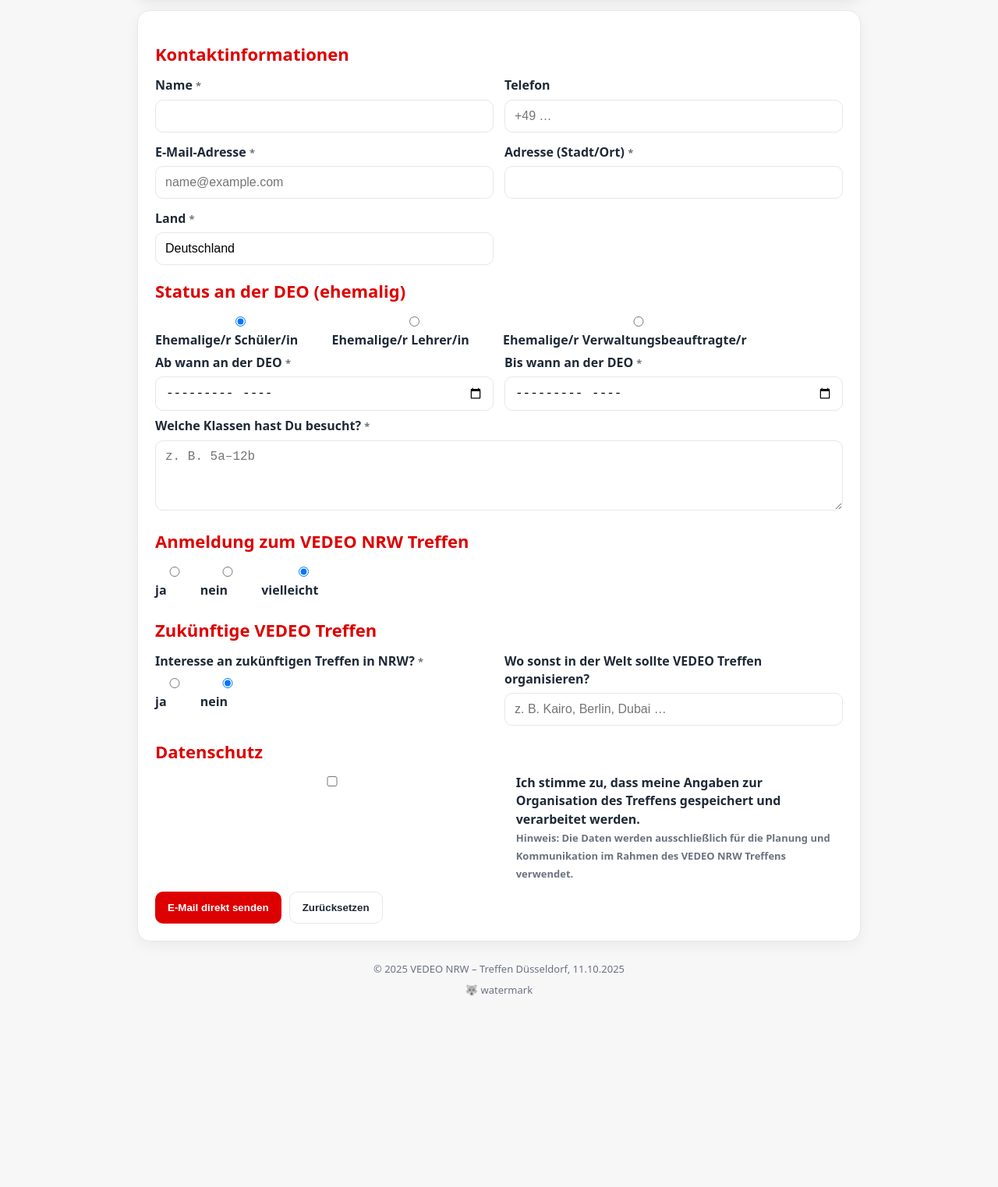
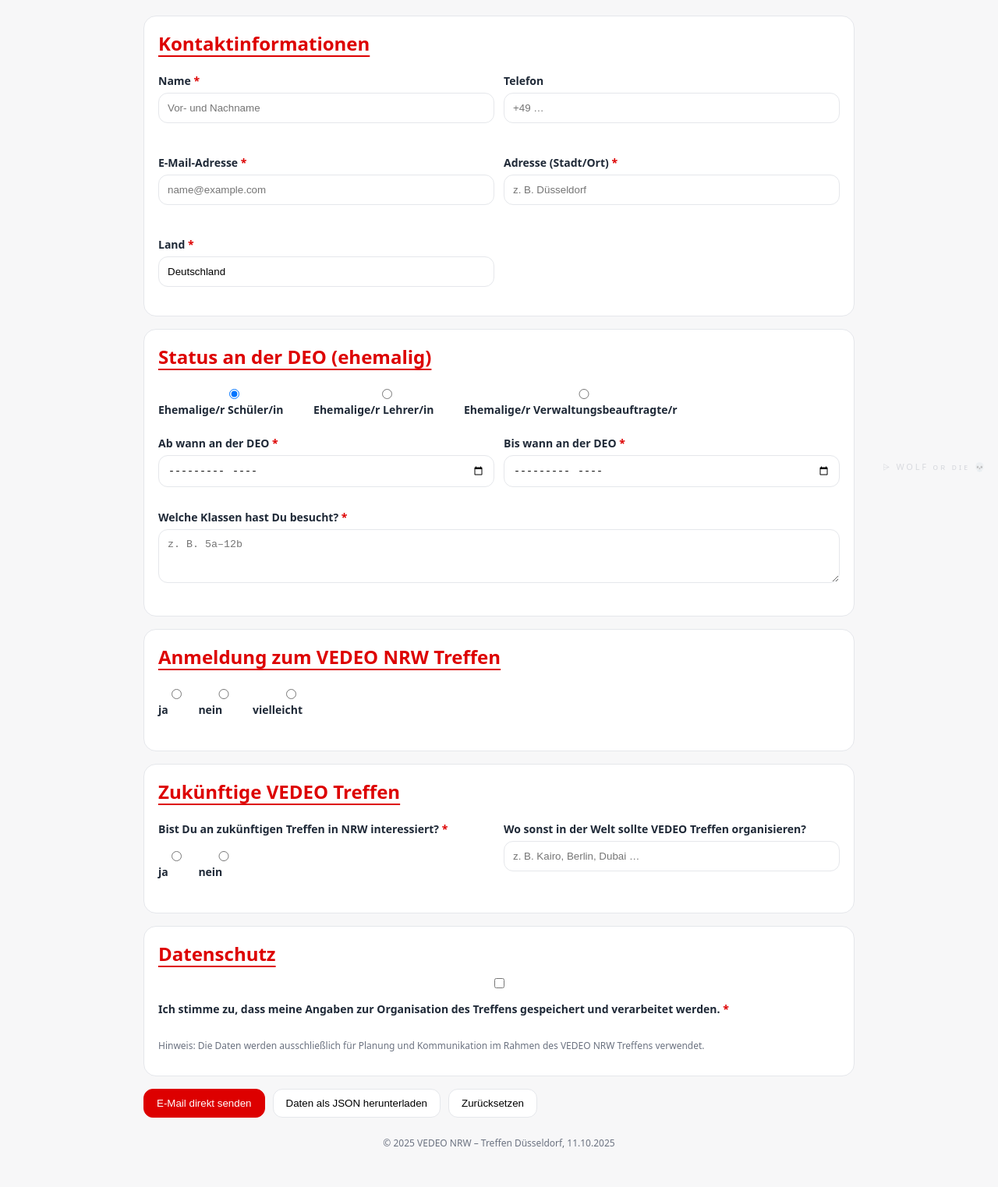
Before and after one commit to Jjbase/vedeo_nrw, a plain HTML site: page index.html in a window 1280 px wide. Shown: the part 184-1707 px from the top of the page at 78% size. Before the commit the page ends 1488 px from the top, so only its background shows below. Drawn offline with Linux system fonts and the light colour scheme.

Commit message:
Update index.html

```diff
--- a/index.html
+++ b/index.html
@@ -1,275 +1,338 @@
-<!DOCTYPE html>
+<!doctype html>
 <html lang="de">
 <head>
   <meta charset="utf-8" />
   <meta name="viewport" content="width=device-width, initial-scale=1" />
   <title>VEDEO NRW – Anmeldung (11.10.2025 Düsseldorf)</title>
-  <meta name="description" content="Anmeldung für das VEDEO NRW Treffen am 11. Oktober 2025 in Düsseldorf.">
+  <meta name="description" content="Landing Page für die Anmeldung zum VEDEO NRW Treffen am 11. Oktober 2025 in Düsseldorf." />
 
   <style>
     :root{
-      --flag-black:#000;
-      --flag-red:#dd0000;
-      --flag-gold:#ffce00;
-      --bg:#f7f7f8;
-      --text:#1f2937;
-      --muted:#6b7280;
-      --card:#fff;
-      --border:#e5e7eb;
+      --flag-black:#000; --flag-red:#dd0000; --flag-gold:#ffce00;
+      --bg:#f7f7f8; --text:#1f2937; --muted:#6b7280; --card:#fff; --border:#e5e7eb;
+      --primary:#0f766e; --primary-700:#0b5f59; --danger:#dc2626;
     }
     *{box-sizing:border-box}
-    html,body{margin:0}
-    body{
-      background:var(--bg);
-      color:var(--text);
-      font:16px/1.45 system-ui,Segoe UI,Roboto,Arial,sans-serif;
+    html,body{margin:0;background:var(--bg);color:var(--text);
+      font-family:system-ui,Segoe UI,Roboto,Arial,sans-serif}
+    .container{max-width:960px;margin:0 auto;padding:24px}
+    header.hero{border-radius:18px;overflow:hidden;margin:24px 0;
+      background:linear-gradient(90deg,var(--flag-black) 0 33%, var(--flag-red) 33% 66%, var(--flag-gold) 66% 100%)}
+    header .inner{background:rgba(255,255,255,.94);padding:28px 24px}
+    h1{margin:0 0 8px 0;font-size:clamp(24px,4vw,34px);font-weight:800}
+    .subtitle{color:var(--muted);margin:0}
+
+    .card{background:var(--card);border:1px solid var(--border);border-radius:16px;padding:18px;margin:16px 0}
+    .section{color:var(--flag-red);text-decoration:underline;text-underline-offset:6px;text-decoration-thickness:2px;margin:0 0 12px 0}
+    label{display:block;font-size:14px;font-weight:600;margin:10px 0 6px}
+    input,select,textarea{
+      width:100%;padding:11px;border:1px solid var(--border);border-radius:12px;background:#fff}
+    input:focus,textarea:focus,select:focus{border-color:var(--flag-red);outline:none;box-shadow:0 0 0 2px #ffce0033}
+    .row{display:grid;gap:12px}
+    @media (min-width:768px){ .row{grid-template-columns:1fr 1fr} }
+
+    .radio{display:flex;gap:14px;flex-wrap:wrap}
+    .note{font-size:12px;color:#9b1c1c;margin-top:4px;min-height:1.25em}
+
+    .btn{appearance:none;border:1px solid var(--border);background:#fff;padding:10px 16px;border-radius:12px;cursor:pointer}
+    .btn:hover{background:#fafafa}
+    .btn.primary{background:var(--flag-red);color:#fff;border-color:var(--flag-red)}
+    .btn.primary:hover{filter:brightness(.96)}
+    .muted{font-size:12px;color:var(--muted)}
+    .success{background:#ecfdf5;border:1px solid #065f46;padding:12px;border-radius:10px;margin:16px 0;color:#065f46}
+
+    footer{margin:24px 0;color:var(--muted);text-align:center;font-size:12px}
+
+    /* dezentes Wasserzeichen unten rechts */
+    body::after{
+      content:"⩥ WOLF ᴏʀ ᴅɪᴇ 💀";
+      position:fixed; right:14px; bottom:10px;
+      font-size:11px; letter-spacing:.25em; color:#9ca3af55; user-select:none; pointer-events:none
     }
-    .wrap{
-      max-width:960px;
-      margin:24px auto;
-      padding:0 16px;
-    }
-    header.hero{
-      color:#fff;
-      padding:26px 22px;
-      border-radius:16px;
-      background:linear-gradient(90deg,var(--flag-black) 0 33%,var(--flag-red) 33% 66%,var(--flag-gold) 66% 100%);
-      box-shadow:0 6px 18px rgba(0,0,0,.08);
-    }
-    .card{
-      background:var(--card);
-      border:1px solid var(--border);
-      border-radius:16px;
-      padding:22px;
-      box-shadow:0 6px 18px rgba(0,0,0,.05);
-    }
-    h1{margin:.2rem 0 0;font-size:clamp(26px,4vw,38px);font-weight:800}
-    .subtitle{margin-top:6px;color:#fff;opacity:.95}
-    h2{
-      color:var(--flag-red);
-      margin: 18px 0 12px;
-      font-size:clamp(18px,2.6vw,22px);
-    }
-    .grid{
-      display:grid;
-      gap:14px;
-      grid-template-columns:1fr;
-    }
-    @media(min-width:760px){
-      .grid-2{grid-template-columns:repeat(2,1fr)}
-    }
-    label{display:block;font-weight:600;margin-bottom:6px}
-    input,select,textarea{
-      width:100%;
-      background: #fff;
-      border:1px solid var(--border);
-      border-radius:10px;
-      padding:11px 12px;
-      font-size:16px;
-    }
-    textarea{min-height:90px;resize:vertical}
-    input:focus,select:focus,textarea:focus{
-      border-color:var(--flag-red);
-      outline:0;
-      box-shadow:0 0 0 3px #dd000022;
-    }
-    .note{font-size:13px;color:var(--muted)}
-    .row{display:grid;gap:12px}
-    .radio{display:flex;gap:18px;flex-wrap:wrap}
-    .actions{display:flex;gap:10px;flex-wrap:wrap;margin-top:12px}
-    .btn{
-      background:var(--flag-red);
-      color:#fff;border:0;border-radius:10px;
-      padding:12px 16px;font-weight:700;cursor:pointer
-    }
-    .btn.secondary{background:#fff;color:var(--text);border:1px solid var(--border)}
-    .ok{display:none;margin-top:10px;border:1px solid #c6f6d5;background:#f0fff4;color:#22543d;border-radius:10px;padding:10px}
-    .error{display:none;margin-top:10px;border:1px solid #fed7d7;background:#fff5f5;color:#742a2a;border-radius:10px;padding:10px}
-    footer{margin:26px 0 18px;text-align:center;color:var(--muted);font-size:13px}
-    .watermark{margin-top:8px;color:var(--muted);font-size:13px}
-    .hide{display:none !important;}
   </style>
 </head>
-
 <body>
-  <div class="wrap">
-    <header class="hero card">
+  <div class="container">
+    <header class="hero">
+      <div class="inner">
         <h1>VEDEO NRW – Anmeldung</h1>
-      <p class="subtitle">Einladung zum VEDEO NRW Treffen am <b>Samstag, 11. Oktober 2025</b> in <b>Düsseldorf</b>.</p>
+        <p class="subtitle">
+          Einladung zum VEDEO NRW Treffen am <b>Samstag, 11. Oktober 2025</b> in <b>Düsseldorf</b>.
+        </p>
+      </div>
     </header>
 
-    <!-- FORMULAR (Netlify) -->
-    <section class="card" style="margin-top:16px">
-      <form
-        name="vedeo-nrw"
-        method="POST"
-        data-netlify="true"
-        netlify-honeypot="bot-field"
-        id="form"
-      >
-        <!-- Netlify benötigt diese Hidden Inputs -->
-        <input type="hidden" name="form-name" value="vedeo-nrw">
-        <p class="hide">
-          <label>Bitte leer lassen <input name="bot-field"></label>
+    <!-- Erfolgshinweis bei Redirect /?success=1 -->
+    <div id="ok" class="success" style="display:none">
+      <b>Danke!</b> Deine Angaben wurden übermittelt und erscheinen im Netlify-Formularbereich.
+    </div>
+
+    <!--
+      NETLIFY FORMS
+      - name="anmeldung" ist der Formularname, unter dem Submissions im Netlify-Dashboard auftauchen
+      - data-netlify="true" aktiviert das Parsen
+      - netlify-honeypot="bot-field" ist eine Spam-Falle
+      - verstecktes input form-name muss den gleichen Namen wie das Formular tragen
+      - action="/?success=1" leitet nach erfolgreicher Sub­mission auf dieselbe Seite mit Erfolgshinweis
+    -->
+    <form id="form" name="anmeldung" method="POST"
+          data-netlify="true" netlify-honeypot="bot-field"
+          action="/?success=1" novalidate>
+      <input type="hidden" name="form-name" value="anmeldung" />
+      <p style="display:none">
+        <label>Bitte frei lassen: <input name="bot-field" /></label>
       </p>
 
-        <!-- 1. Kontaktinformationen -->
-        <h2>Kontaktinformationen</h2>
-        <div class="grid grid-2">
+      <!-- Kontakt -->
+      <div class="card">
+        <h2 class="section">Kontaktinformationen</h2>
+        <div class="row">
           <div>
-            <label for="name">Name <span class="note">*</span></label>
-            <input id="name" name="name" required />
+            <label for="name">Name <span style="color:var(--flag-red)">*</span></label>
+            <input id="name" name="name" required placeholder="Vor- und Nachname" />
+            <div class="note" data-err="name"></div>
           </div>
           <div>
             <label for="phone">Telefon</label>
             <input id="phone" name="phone" placeholder="+49 …" />
           </div>
           <div>
-            <label for="email">E-Mail-Adresse <span class="note">*</span></label>
-            <input id="email" type="email" name="email" placeholder="name@example.com" required />
+            <label for="email">E-Mail-Adresse <span style="color:var(--flag-red)">*</span></label>
+            <input id="email" name="email" type="email" required placeholder="name@example.com" />
+            <div class="note" data-err="email"></div>
           </div>
           <div>
-            <label for="city">Adresse (Stadt/Ort) <span class="note">*</span></label>
-            <input id="city" name="city" required />
+            <label for="city">Adresse (Stadt/Ort) <span style="color:var(--flag-red)">*</span></label>
+            <input id="city" name="city" required placeholder="z. B. Düsseldorf" />
+            <div class="note" data-err="city"></div>
           </div>
           <div>
-            <label for="country">Land <span class="note">*</span></label>
-            <input id="country" name="country" value="Deutschland" required />
+            <label for="country">Land <span style="color:var(--flag-red)">*</span></label>
+            <input id="country" name="country" required value="Deutschland" />
+            <div class="note" data-err="country"></div>
+          </div>
         </div>
       </div>
 
-        <!-- 2. Status an der DEO -->
-        <h2>Status an der DEO (ehemalig)</h2>
-        <div class="radio">
-          <label><input type="radio" name="role" value="schueler" checked> Ehemalige/r Schüler/in</label>
-          <label><input type="radio" name="role" value="lehrer"> Ehemalige/r Lehrer/in</label>
-          <label><input type="radio" name="role" value="verwaltung"> Ehemalige/r Verwaltungsbeauftragte/r</label>
+      <!-- Status an der DEO -->
+      <div class="card">
+        <h2 class="section">Status an der DEO (ehemalig)</h2>
+
+        <div class="radio" role="radiogroup" aria-labelledby="role-label" style="margin-top:4px">
+          <span id="role-label" class="muted" style="position:absolute;left:-9999px">Status auswählen</span>
+          <label><input type="radio" name="role" value="schueler" checked /> Ehemalige/r Schüler/in</label>
+          <label><input type="radio" name="role" value="lehrer" /> Ehemalige/r Lehrer/in</label>
+          <label><input type="radio" name="role" value="verwaltung" /> Ehemalige/r Verwaltungsbeauftragte/r</label>
         </div>
 
-        <div class="grid grid-2">
+        <div class="row" style="margin-top:8px">
           <div>
-            <label for="deo_from">Ab wann an der DEO <span class="note">*</span></label>
+            <label for="deo_from">Ab wann an der DEO <span style="color:var(--flag-red)">*</span></label>
             <input id="deo_from" name="deo_from" type="month" required />
+            <div class="note" data-err="deo_from"></div>
           </div>
           <div>
-            <label for="deo_to">Bis wann an der DEO <span class="note">*</span></label>
+            <label for="deo_to">Bis wann an der DEO <span style="color:var(--flag-red)">*</span></label>
             <input id="deo_to" name="deo_to" type="month" required />
+            <div class="note" data-err="deo_to"></div>
           </div>
         </div>
 
-        <!-- rollenspezifische Felder -->
-        <div id="role-extra" style="margin-top:8px">
-          <!-- wird via JS ersetzt -->
-          <label for="classes">Welche Klassen hast Du besucht? <span class="note">*</span></label>
-          <textarea id="classes" name="classes_attended" rows="3" placeholder="z. B. 5a–12b"></textarea>
+        <!-- rollenspezifisch -->
+        <div id="role-extra" style="margin-top:8px"></div>
       </div>
 
-        <!-- 3. Anmeldung -->
-        <h2>Anmeldung zum VEDEO NRW Treffen</h2>
+      <!-- Anmeldung -->
+      <div class="card">
+        <h2 class="section">Anmeldung zum VEDEO NRW Treffen</h2>
+
         <div class="radio">
-          <label><input type="radio" name="attending" value="ja"> ja</label>
-          <label><input type="radio" name="attending" value="nein"> nein</label>
-          <label><input type="radio" name="attending" value="vielleicht" checked> vielleicht</label>
+          <label><input type="radio" name="attending" value="ja" /> ja</label>
+          <label><input type="radio" name="attending" value="nein" /> nein</label>
+          <label><input type="radio" name="attending" value="vielleicht" /> vielleicht</label>
+        </div>
+        <div class="note" data-err="attending"></div>
+
+        <div id="companions-wrap" style="display:none;margin-top:10px">
+          <label for="companions">Wer kommt noch mit (Anzahl der Begleiter)?</label>
+          <input id="companions" name="companions" type="number" min="0" value="0" style="max-width:180px" />
+          <div class="note" data-err="companions"></div>
+        </div>
       </div>
 
-        <div id="companions-wrap" class="hide">
-          <label for="companions">Wer kommt noch mit (Anzahl der Begleiter)?</label>
-          <input id="companions" name="companions" type="number" min="0" value="0" style="max-width:180px" />
+      <!-- Zukunft -->
+      <div class="card">
+        <h2 class="section">Zukünftige VEDEO Treffen</h2>
+        <div class="row">
+          <div>
+            <label>Bist Du an zukünftigen Treffen in NRW interessiert? <span style="color:var(--flag-red)">*</span></label>
+            <div class="radio">
+              <label><input type="radio" name="future_interest" value="ja" /> ja</label>
+              <label><input type="radio" name="future_interest" value="nein" /> nein</label>
             </div>
-
-        <!-- 4. Zukunft -->
-        <h2>Zukünftige VEDEO Treffen</h2>
-        <div class="grid grid-2">
-          <div>
-            <label>Interesse an zukünftigen Treffen in NRW? <span class="note">*</span></label>
-            <div class="radio">
-              <label><input type="radio" name="future_interest" value="ja"> ja</label>
-              <label><input type="radio" name="future_interest" value="nein" checked> nein</label>
-            </div>
+            <div class="note" data-err="future_interest"></div>
           </div>
           <div>
             <label for="future_locations">Wo sonst in der Welt sollte VEDEO Treffen organisieren?</label>
             <input id="future_locations" name="future_locations" placeholder="z. B. Kairo, Berlin, Dubai …" />
           </div>
         </div>
-
-        <!-- 5. Datenschutz -->
-        <h2>Datenschutz</h2>
-        <label style="display:flex; gap:10px; align-items:flex-start;">
-          <input id="consent" name="consent" type="checkbox" required>
-          <span>
-            Ich stimme zu, dass meine Angaben zur Organisation des Treffens gespeichert und verarbeitet werden.
-            <span class="note"><br>Hinweis: Die Daten werden ausschließlich für die Planung und Kommunikation im Rahmen des VEDEO NRW Treffens verwendet.</span>
-          </span>
-        </label>
-
-        <!-- Buttons -->
-        <div class="actions">
-          <button class="btn" type="submit">E-Mail direkt senden</button>
-          <button class="btn secondary" type="reset">Zurücksetzen</button>
       </div>
 
-        <div id="ok" class="ok">Danke! Deine Angaben wurden gesendet.</div>
-        <div id="err" class="error">Leider gab es beim Senden ein Problem.</div>
+      <!-- Datenschutz -->
+      <div class="card">
+        <h2 class="section">Datenschutz</h2>
+        <label class="radio" style="align-items:flex-start">
+          <input id="consent" name="consent" type="checkbox" required />
+          <span>Ich stimme zu, dass meine Angaben zur Organisation des Treffens gespeichert und verarbeitet werden.
+            <span style="color:var(--flag-red)">*</span></span>
+        </label>
+        <div class="note" data-err="consent"></div>
+        <p class="muted" style="margin-top:8px">
+          Hinweis: Die Daten werden ausschließlich für Planung und Kommunikation im Rahmen des VEDEO NRW Treffens verwendet.
+        </p>
+      </div>
+
+      <div style="display:flex;gap:10px;flex-wrap:wrap">
+        <button type="submit" class="btn primary">E-Mail direkt senden</button>
+        <button type="button" id="btnJson" class="btn">Daten als JSON herunterladen</button>
+        <button type="reset" class="btn">Zurücksetzen</button>
+      </div>
     </form>
-    </section>
 
-    <footer>
-      <div>© <span id="y"></span> VEDEO NRW – Treffen Düsseldorf, 11.10.2025</div>
-      <div class="watermark">🐺 watermark</div>
-    </footer>
+    <footer>© <span id="y"></span> VEDEO NRW – Treffen Düsseldorf, 11.10.2025</footer>
   </div>
 
   <script>
-    // kleine Hilfe-Funktion
-    const $  = (sel) => document.querySelector(sel);
+    // Erfolgshinweis (bei Redirect /?success=1)
+    (function () {
+      const p = new URLSearchParams(location.search);
+      if (p.get("success") === "1") document.getElementById("ok").style.display = "block";
+      document.getElementById("y").textContent = new Date().getFullYear();
+    })();
 
-    // Jahr in Footer
-    $('#y').textContent = new Date().getFullYear();
+    const $ = (sel) => document.querySelector(sel);
+    const $$ = (sel) => document.querySelectorAll(sel);
+    const err = (k, msg) => { const el = document.querySelector(`[data-err="${k}"]`); if (el) el.textContent = msg || ""; };
 
-    // Rollenspezifische Felder dynamisch rendern
+    // rollenspezifische Felder
     function renderRoleExtra(){
       const role = document.querySelector('input[name="role"]:checked').value;
-      const wrap = $('#role-extra');
-
-      if(role === 'schueler'){
+      const wrap = $("#role-extra");
+      if(role === "schueler"){
         wrap.innerHTML = `
-          <label for="classes">Welche Klassen hast Du besucht? <span class="note">*</span></label>
+          <label for="classes">Welche Klassen hast Du besucht? <span style="color:var(--flag-red)">*</span></label>
           <textarea id="classes" name="classes_attended" rows="3" placeholder="z. B. 5a–12b" required></textarea>
-        `;
-      } else if(role === 'lehrer'){
+          <div class="note" data-err="classes"></div>`;
+      } else if(role === "lehrer"){
         wrap.innerHTML = `
-          <label for="subjects">Welche Fächer & Klassen hast Du gelehrt? <span class="note">*</span></label>
+          <label for="subjects">Welche Fächer & Klassen hast Du gelehrt? <span style="color:var(--flag-red)">*</span></label>
           <textarea id="subjects" name="subjects_taught" rows="3" placeholder="z. B. Mathe (5–9), Physik (10–12)" required></textarea>
-        `;
+          <div class="note" data-err="subjects"></div>`;
       } else {
         wrap.innerHTML = `
-          <label for="dept">In welcher Abteilung hast Du gearbeitet? <span class="note">*</span></label>
-          <input id="dept" name="dept" placeholder="z. B. Sekretariat, Verwaltung, Technik" required/>
-        `;
+          <label for="dept">In welcher Abteilung hast Du gearbeitet? <span style="color:var(--flag-red)">*</span></label>
+          <input id="dept" name="dept" placeholder="z. B. Sekretariat, Verwaltung, Technik" required />
+          <div class="note" data-err="dept"></div>`;
       }
     }
-    document.querySelectorAll('input[name="role"]').forEach(r =>
-      r.addEventListener('change', renderRoleExtra)
-    );
-    renderRoleExtra(); // initial
+    $$('.radio input[name="role"]').forEach(r => r.addEventListener('change', renderRoleExtra));
+    renderRoleExtra();
 
-    // Begleiter nur zeigen wenn "ja"
+    // Begleiterfeld nur bei "ja"
     function toggleCompanions(){
-      const v = document.querySelector('input[name="attending"]:checked')?.value || '';
-      $('#companions-wrap').classList.toggle('hide', v !== 'ja');
+      const v = document.querySelector('input[name="attending"]:checked')?.value || "";
+      $("#companions-wrap").style.display = (v === "ja") ? "block" : "none";
     }
-    document.querySelectorAll('input[name="attending"]').forEach(r =>
-      r.addEventListener('change', toggleCompanions)
-    );
+    $$('input[name="attending"]').forEach(r => r.addEventListener('change', toggleCompanions));
     toggleCompanions();
 
-    // Optional: nach Absenden Erfolg/Fehler Meldung anzeigen (progressive enhancement)
-    $('#form').addEventListener('submit', function(){
-      // Netlify steuert das Redirecting; wir zeigen kurz eine Meldung,
-      // falls die Seite im selben Kontext bleibt
-      $('#ok').style.display = 'block';
-      setTimeout(()=>{ $('#ok').style.display = 'none'; }, 4000);
+    // Validierung (leicht & verständlich, ergänzt HTML5-Checks)
+    function validate(){
+      let ok = true;
+
+      const name = $('#name').value.trim();
+      const email = $('#email').value.trim();
+      const city = $('#city').value.trim();
+      const country = $('#country').value.trim();
+      const from = $('#deo_from').value;
+      const to = $('#deo_to').value;
+      const role = document.querySelector('input[name="role"]:checked').value;
+      const attending = document.querySelector('input[name="attending"]:checked')?.value || '';
+      const future_interest = document.querySelector('input[name="future_interest"]:checked')?.value || '';
+      const consent = $('#consent').checked;
+
+      err('name', name ? '' : 'Bitte Name eintragen.'); ok &&= !!name;
+      err('email', email ? '' : 'Bitte E-Mail eintragen.'); ok &&= !!email;
+      err('city', city ? '' : 'Bitte Stadt/Ort eintragen.'); ok &&= !!city;
+      err('country', country ? '' : 'Bitte Land eintragen.'); ok &&= !!country;
+      err('deo_from', from ? '' : 'Bitte Startmonat/-jahr angeben.'); ok &&= !!from;
+      err('deo_to', to ? '' : 'Bitte Endmonat/-jahr angeben.'); ok &&= !!to;
+
+      // rollenspezifisch
+      if(role === 'schueler'){
+        const v = $('#classes')?.value.trim() || '';
+        err('classes', v ? '' : 'Bitte besuchte Klassen eintragen.'); ok &&= !!v;
+      }else if(role === 'lehrer'){
+        const v = $('#subjects')?.value.trim() || '';
+        err('subjects', v ? '' : 'Bitte Fächer & Klassen eintragen.'); ok &&= !!v;
+      }else{
+        const v = $('#dept')?.value.trim() || '';
+        err('dept', v ? '' : 'Bitte Abteilung eintragen.'); ok &&= !!v;
+      }
+
+      err('attending', attending ? '' : 'Bitte auswählen, ob du kommst.'); ok &&= !!attending;
+      if(attending === 'ja'){
+        const c = Number($('#companions').value);
+        const good = Number.isFinite(c) && c >= 0;
+        err('companions', good ? '' : 'Bitte Anzahl Begleiter als Zahl (≥ 0).');
+        ok &&= good;
+      }
+
+      err('future_interest', future_interest ? '' : 'Bitte Auswahl treffen.'); ok &&= !!future_interest;
+      err('consent', consent ? '' : 'Bitte Zustimmung erteilen.'); ok &&= !!consent;
+
+      return ok;
+    }
+
+    // JSON Download
+    function collectData(){
+      const role = document.querySelector('input[name="role"]:checked').value;
+      return {
+        name:$('#name').value.trim(),
+        phone:$('#phone').value.trim(),
+        email:$('#email').value.trim(),
+        city:$('#city').value.trim(),
+        country:$('#country').value.trim(),
+        deo_from:$('#deo_from').value, deo_to:$('#deo_to').value,
+        role,
+        classes_attended: role==='schueler' ? ($('#classes')?.value.trim()||'') : '',
+        subjects_taught: role==='lehrer' ? ($('#subjects')?.value.trim()||'') : '',
+        dept: role==='verwaltung' ? ($('#dept')?.value.trim()||'') : '',
+        attending: document.querySelector('input[name="attending"]:checked')?.value || '',
+        companions: Number($('#companions')?.value||0),
+        future_interest: document.querySelector('input[name="future_interest"]:checked')?.value || '',
+        future_locations: $('#future_locations').value.trim(),
+        consent: $('#consent').checked
+      };
+    }
+    $('#btnJson').addEventListener('click', () => {
+      const data = collectData();
+      const blob = new Blob([JSON.stringify(data,null,2)], {type:'application/json'});
+      const url = URL.createObjectURL(blob);
+      const a = document.createElement('a');
+      a.href = url;
+      a.download = `vedeo-nrw-anmeldung-${(data.name||'unbekannt').replace(/\s+/g,'_')}.json`;
+      a.click();
+      URL.revokeObjectURL(url);
+    });
+
+    // Submit – vor dem nativen Netlify-POST kurz validieren
+    $('#form').addEventListener('submit', (e)=>{
+      if(!validate()){
+        e.preventDefault();
+        window.scrollTo({top:0,behavior:'smooth'});
+      }
     });
   </script>
 </body>
```
Lines whose indentation alone changed are shown as unchanged.
